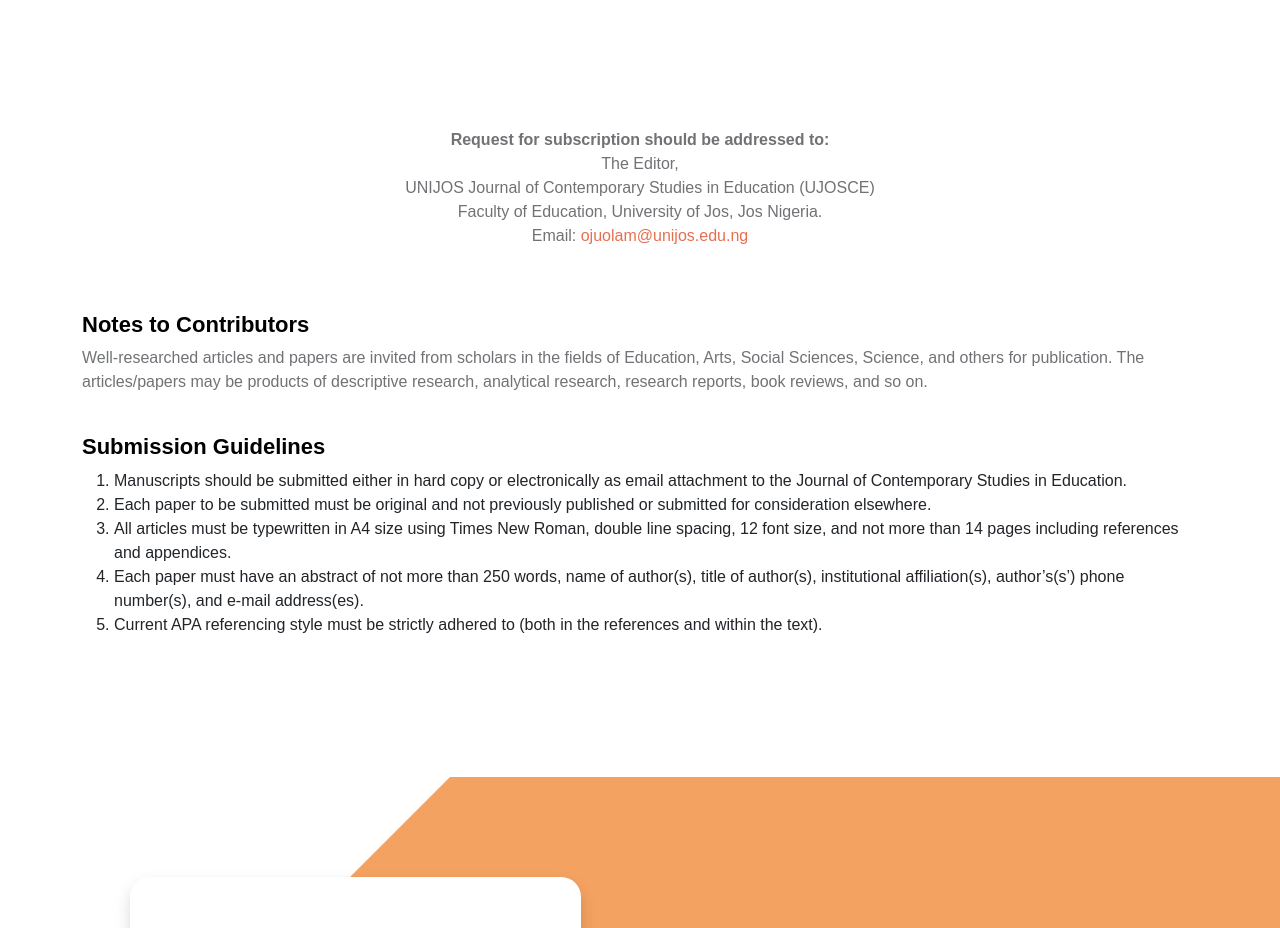
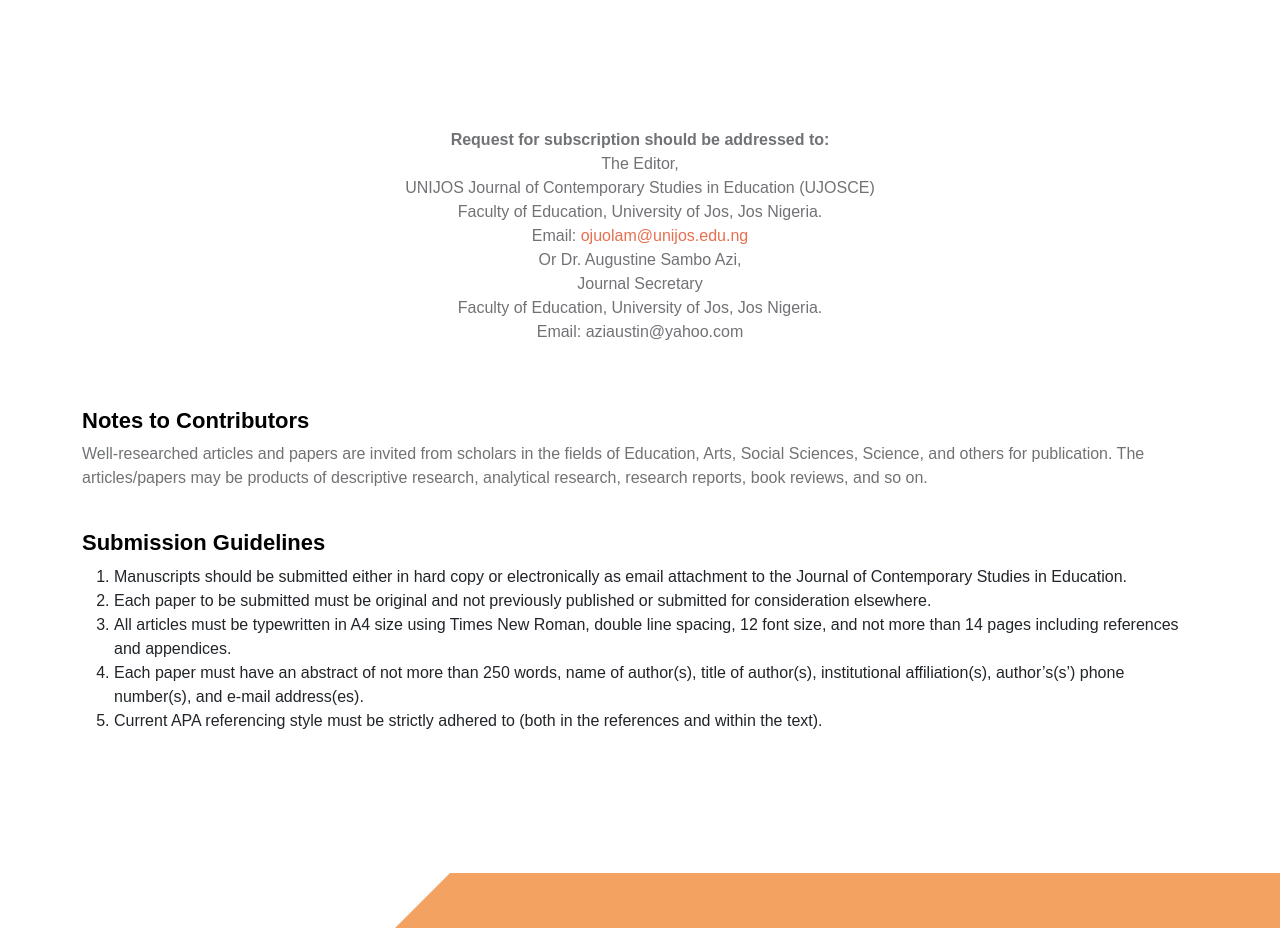
Before and after one commit to kesterTolu/UNIJOSJOUNAL, a plain HTML site: page index.html in a window 1280 px wide. Shown: the part 3300-4228 px from the top of the page. Drawn offline with Linux system fonts and the light colour scheme; a web font is replaced by a local one.

Commit message:
Update index.html

```diff
--- a/index.html
+++ b/index.html
@@ -361,6 +361,13 @@
                                 UNIJOS Journal of Contemporary Studies in Education (UJOSCE)<br>
                                 Faculty of Education, University of Jos, Jos Nigeria.<br>
                                 Email: <a href="mailto:ojuolam@unijos.edu.ng">ojuolam@unijos.edu.ng</a>
+
+                                <br>Or Dr. Augustine Sambo Azi,<br>
+                                Journal Secretary<br>
+                                Faculty of Education, University of Jos, Jos Nigeria.<br>
+                                Email: <a href="mailto:aziaustin@yahoo.com"></a>aziaustin@yahoo.com
+                            </p>
+
                             </p>
                         </div>
 
```
